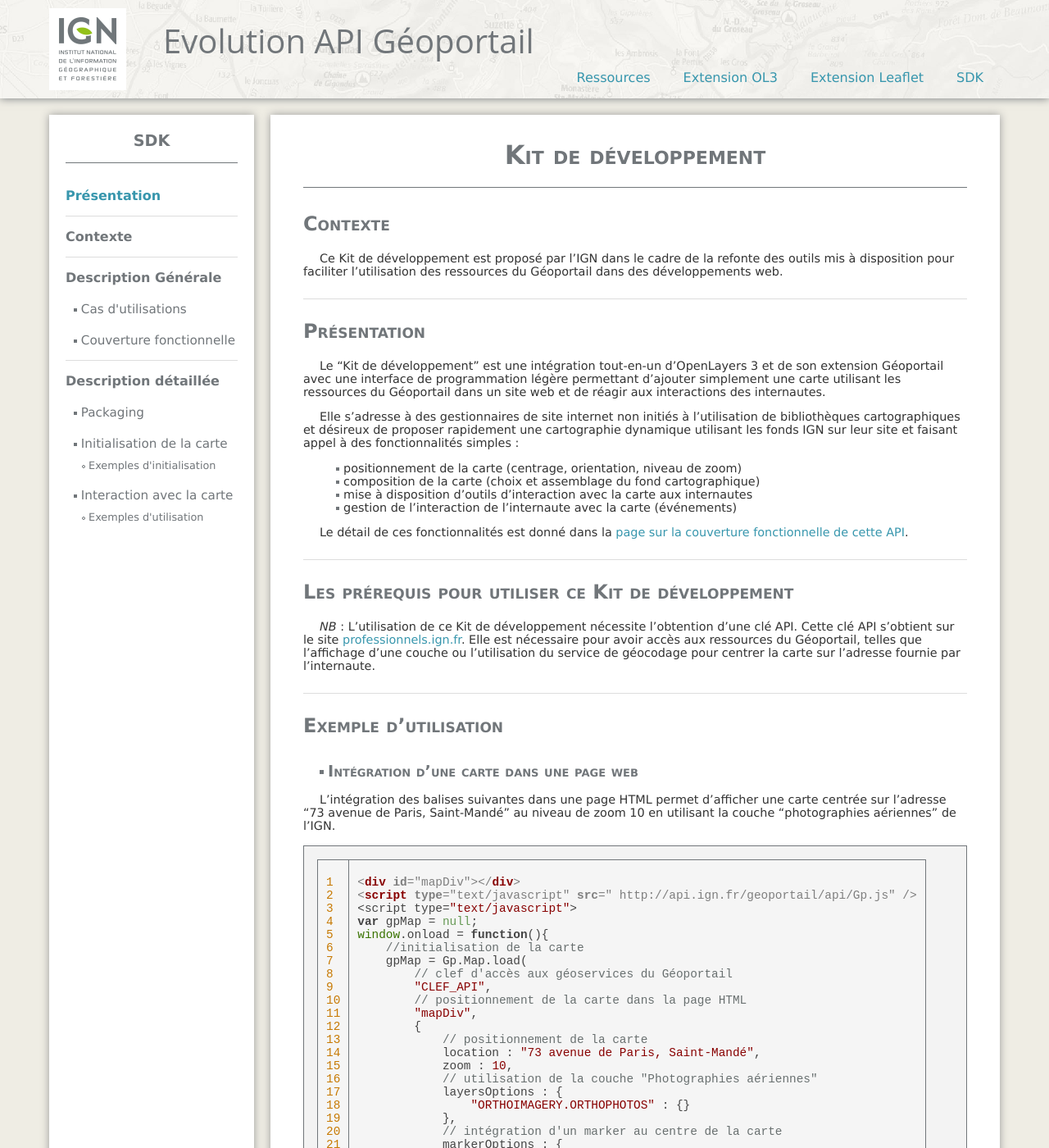
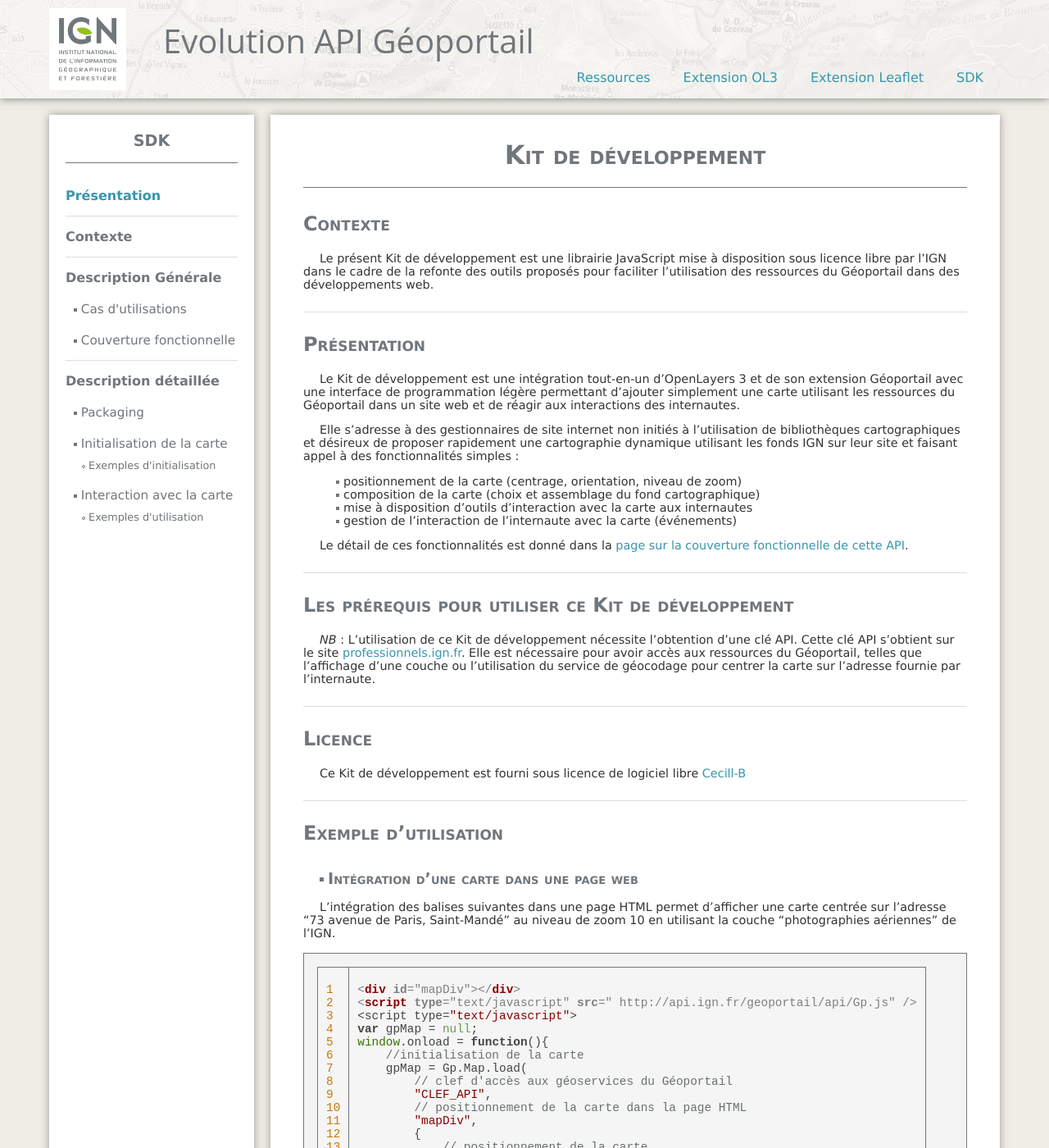
Before and after one commit to IGNF/evolution-apigeoportail, a Jekyll site: the page built from ahn/presentation.md, in a window 1280 px wide and 1400 px high. Shown: the whole window at 82% size. Built offline with Jekyll 4.4.1, drawn with Linux system fonts in a browser that asks for light colours; nearby versions of some CDN libraries.

Commit message:
Update presentation.md

```diff
--- a/ahn/presentation.md
+++ b/ahn/presentation.md
@@ -10,11 +10,11 @@
 
 ## Contexte
 
-Ce Kit de développement est proposé par l'IGN dans le cadre de la refonte des outils mis à disposition pour faciliter l'utilisation des ressources du Géoportail dans des développements web.
+Le présent Kit de développement est une librairie JavaScript mise à disposition sous licence libre par l'IGN dans le cadre de la refonte des outils proposés pour faciliter l'utilisation des ressources du Géoportail dans des développements web.
 
 ## Présentation
 
-Le "Kit de développement" est une intégration tout-en-un d'OpenLayers 3 et de son extension Géoportail avec une interface de programmation légère permettant d'ajouter simplement une carte utilisant les ressources du Géoportail dans un site web et de réagir aux interactions des internautes.
+Le Kit de développement est une intégration tout-en-un d'OpenLayers 3 et de son extension Géoportail avec une interface de programmation légère permettant d'ajouter simplement une carte utilisant les ressources du Géoportail dans un site web et de réagir aux interactions des internautes.
 
 Elle s'adresse à des gestionnaires de site internet non initiés à l'utilisation de bibliothèques cartographiques et désireux de proposer rapidement une cartographie dynamique utilisant les fonds IGN sur leur site et faisant appel à des fonctionnalités simples :
 
@@ -29,6 +29,9 @@
 
 _NB_ : L'utilisation de ce Kit de développement nécessite l'obtention d'une clé API. Cette clé API s'obtient sur le site [professionnels.ign.fr](http://professionnels.ign.fr/api-web). Elle est nécessaire pour avoir accès aux ressources du Géoportail, telles que l'affichage d'une couche ou l'utilisation du service de géocodage pour centrer la carte sur l'adresse fournie par l'internaute.
 
+## Licence
+
+Ce Kit de développement est fourni sous licence de logiciel libre [Cecill-B](http://www.cecill.info/licences/Licence_CeCILL-B_V1-fr.html)
 
 ## Exemple d'utilisation
 
```
